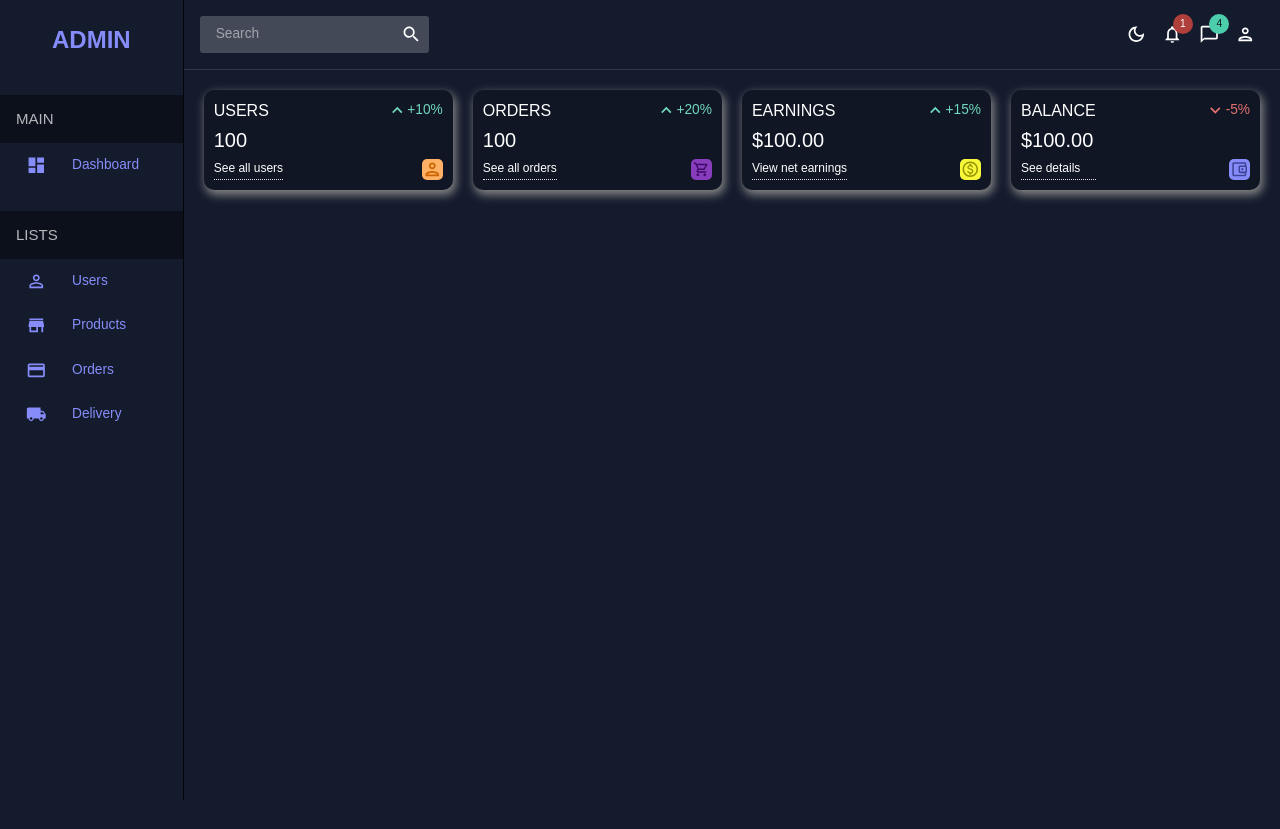
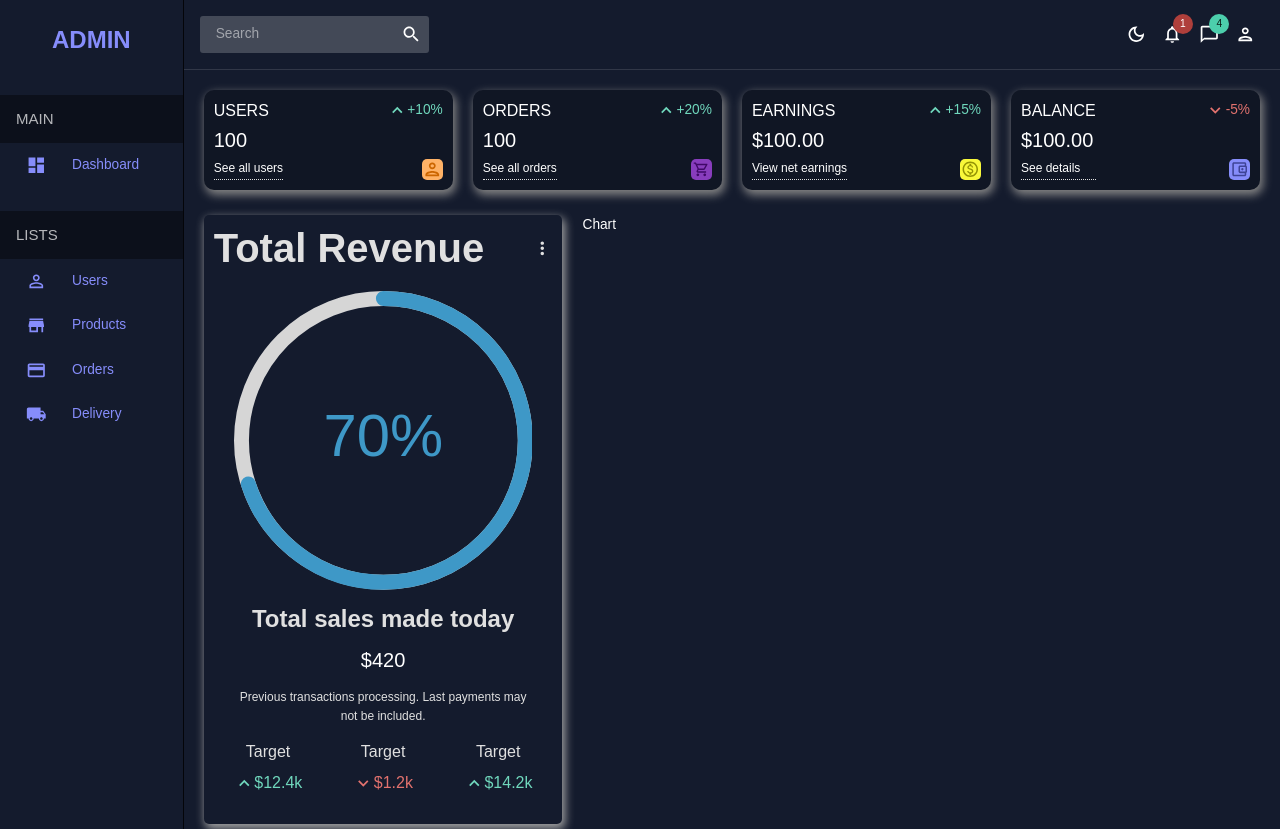
Before and after one commit to christiandeandemesa/react-admin-lama, a React (Create React App) app: page / in a window 1280 px wide. Before the commit the page ends 800 px from the top, so only its background shows below. Built offline with nearby package versions, Linux system fonts and the light colour scheme.

Commit message:
Featured Revenue

```diff
--- /dev/null
+++ b/src/components/Chart.jsx
@@ -0,0 +1,7 @@
+import {Box} from '@mui/material';
+
+function Chart() {
+	return <Box sx={{flex: 4}}>Chart</Box>;
+}
+
+export default Chart;
--- /dev/null
+++ b/src/components/Featured.jsx
@@ -0,0 +1,117 @@
+import {CircularProgressbar} from 'react-circular-progressbar';
+import 'react-circular-progressbar/dist/styles.css';
+
+import {useTheme, Box, Typography} from '@mui/material';
+import {MoreVert, KeyboardArrowUp, KeyboardArrowDown} from '@mui/icons-material';
+
+import {tokens} from '../theme';
+
+function Featured() {
+	const theme = useTheme();
+	const colors = tokens(theme.palette.mode);
+
+	return (
+		<Box
+			sx={{
+				flex: 2,
+				p: '10px',
+				boxShadow: `2px 4px 10px 1px ${colors.grey[300]}`,
+				borderRadius: '5px'
+			}}
+		>
+			<Box
+				sx={{
+					display: 'flex',
+					justifyContent: 'space-between',
+					alignItems: 'center',
+					color: colors.grey[100]
+				}}
+			>
+				<Typography variant='h1' sx={{fontWeight: 'bold'}}>
+					Total Revenue
+				</Typography>
+				<MoreVert />
+			</Box>
+			<Box
+				sx={{
+					p: '20px',
+					display: 'flex',
+					flexDirection: 'column',
+					justifyContent: 'center',
+					alignItems: 'center',
+					gap: '15px'
+				}}
+			>
+				<Box sx={{width: '100%', height: '100%'}}>
+					<CircularProgressbar value={70} text={'70%'} strokeWidth={5} />
+				</Box>
+				<Typography variant='h3' sx={{color: colors.grey[100], fontWeight: 'bold'}}>
+					Total sales made today
+				</Typography>
+				<Typography variant='h4'>$420</Typography>
+				<Typography variant='h6' sx={{color: colors.grey[100], textAlign: 'center'}}>
+					Previous transactions processing. Last payments may not be included.
+				</Typography>
+				<Box
+					sx={{
+						width: '100%',
+						display: 'flex',
+						justifyContent: 'space-between',
+						alignItems: 'center'
+					}}
+				>
+					<Box sx={{textAlign: 'center'}}>
+						<Typography variant='h5' sx={{color: colors.grey[100]}}>
+							Target
+						</Typography>
+						<Box
+							sx={{
+								mt: '10px',
+								display: 'flex',
+								alignItems: 'center',
+								color: colors.greenAccent[400]
+							}}
+						>
+							<KeyboardArrowUp />
+							<Typography variant='h5'>$12.4k</Typography>
+						</Box>
+					</Box>
+					<Box sx={{textAlign: 'center'}}>
+						<Typography variant='h5' sx={{color: colors.grey[100]}}>
+							Target
+						</Typography>
+						<Box
+							sx={{
+								mt: '10px',
+								display: 'flex',
+								alignItems: 'center',
+								color: colors.redAccent[400]
+							}}
+						>
+							<KeyboardArrowDown />
+							<Typography variant='h5'>$1.2k</Typography>
+						</Box>
+					</Box>
+					<Box sx={{textAlign: 'center'}}>
+						<Typography variant='h5' sx={{color: colors.grey[100]}}>
+							Target
+						</Typography>
+						<Box
+							sx={{
+								mt: '10px',
+								display: 'flex',
+								alignItems: 'center',
+								color: colors.greenAccent[400]
+							}}
+						>
+							<KeyboardArrowUp />
+							<Typography variant='h5'>$14.2k</Typography>
+						</Box>
+					</Box>
+				</Box>
+			</Box>
+		</Box>
+	);
+}
+
+export default Featured;
--- a/src/pages/Home.jsx
+++ b/src/pages/Home.jsx
@@ -1,4 +1,4 @@
-import {useTheme, Box, colors, Divider} from '@mui/material';
+import {useTheme, Box, Divider} from '@mui/material';
 import {
 	PersonOutlined,
 	ShoppingCartOutlined,
@@ -9,6 +9,8 @@ import {
 import Sidebar from '../components/Sidebar';
 import Navbar from '../components/Navbar';
 import Widget from '../components/Widget';
+import Featured from '../components/Featured';
+import Chart from '../components/Chart';
 
 import {tokens} from '../theme';
 
@@ -87,6 +89,10 @@ function Home() {
 						}
 					/>
 				</Box>
+				<Box sx={{p: '5px 20px', display: 'flex', gap: '20px'}}>
+					<Featured />
+					<Chart />
+				</Box>
 			</Box>
 		</Box>
 	);
```
